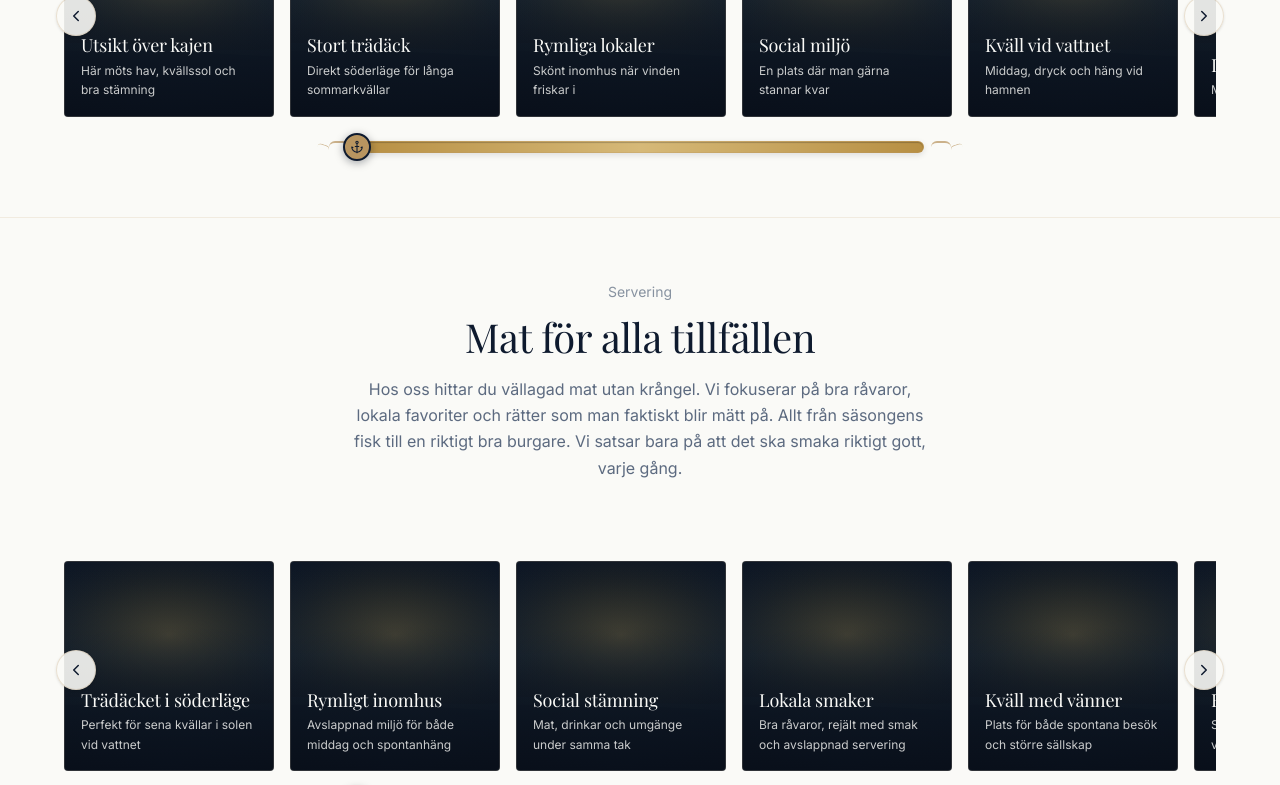
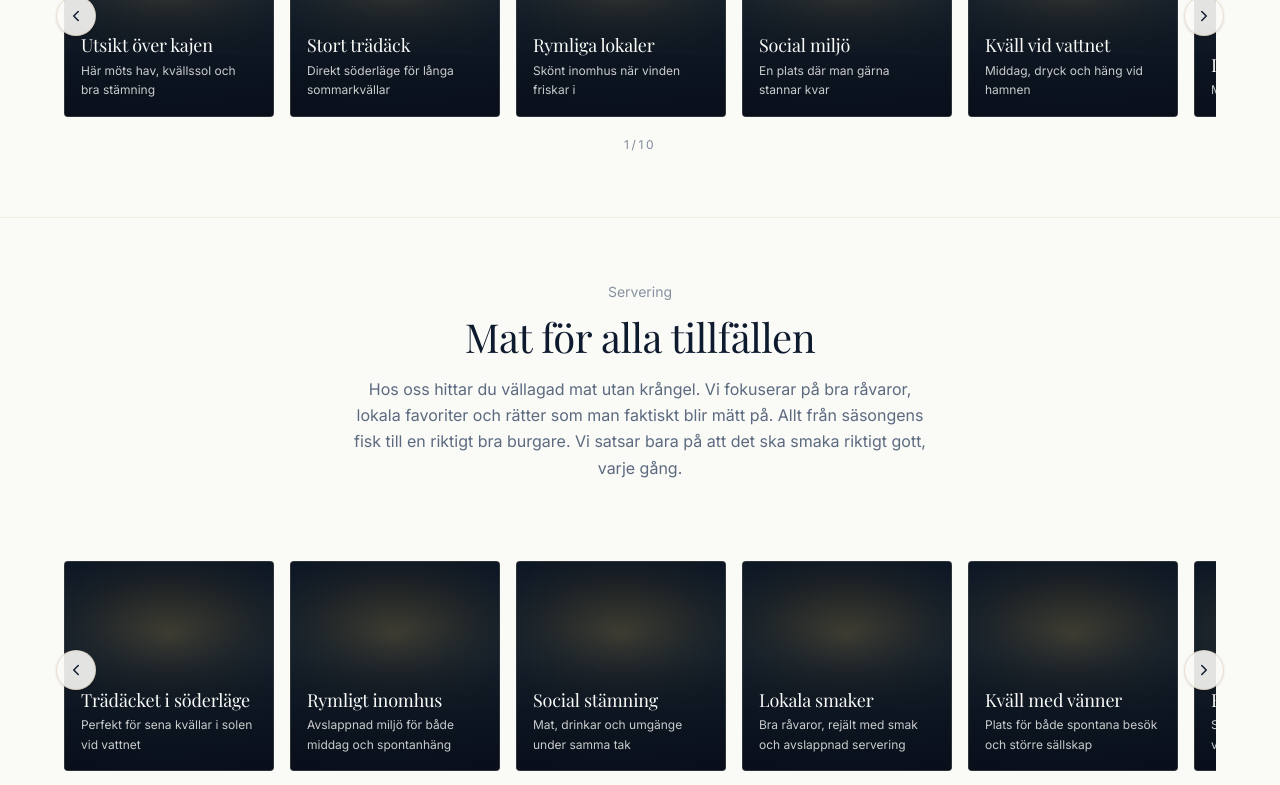
Before and after one commit to zaniarazarniya-commits/kajmagasinet, a Next.js app: page / in a window 1280 px wide. Shown: the part 1280-2065 px from the top of the page. Built offline with nearby package versions, Linux system fonts and the light colour scheme.

Commit message:
Use side arrows and photo counter across galleries
Co-authored-by: zaniarazarniya-commits <zaniarazarniya-commits@users.noreply.github.com>

```diff
--- a/components/ui/PhotoGallery.tsx
+++ b/components/ui/PhotoGallery.tsx
@@ -3,7 +3,7 @@
 import { useEffect, useRef, useState } from "react";
 import Image from "next/image";
 import { AnimatePresence, motion } from "framer-motion";
-import { Anchor, ChevronLeft, ChevronRight, X } from "lucide-react";
+import { ChevronLeft, ChevronRight, X } from "lucide-react";
 import { fadeUp, staggerContainer, VIEWPORT_CONFIG } from "@/lib/animations";
 import type { GalleryTile } from "@/lib/constants";
 
@@ -17,11 +17,9 @@ const CARD_BASE =
 
 export function PhotoGallery({ tiles, className = "" }: PhotoGalleryProps) {
   const scrollRef = useRef<HTMLDivElement>(null);
-  const trackRef = useRef<HTMLDivElement>(null);
   const [activeTile, setActiveTile] = useState<GalleryTile | null>(null);
-  const [scrollLeft, setScrollLeft] = useState(0);
-  const [maxScroll, setMaxScroll] = useState(0);
-  const [isDraggingSlider, setIsDraggingSlider] = useState(false);
+  const [currentIndex, setCurrentIndex] = useState(1);
+  const [canScroll, setCanScroll] = useState(false);
 
   const scrollByCards = (direction: "left" | "right") => {
     const container = scrollRef.current;
@@ -37,9 +35,13 @@ export function PhotoGallery({ tiles, className = "" }: PhotoGalleryProps) {
     if (!container) return;
 
     const updateMetrics = () => {
-      const nextMax = Math.max(0, container.scrollWidth - container.clientWidth);
-      setMaxScroll(nextMax);
-      setScrollLeft(Math.min(container.scrollLeft, nextMax));
+      const firstCard = container.querySelector<HTMLElement>("[data-gallery-card='true']");
+      const cardWidth = firstCard?.offsetWidth ?? 1;
+      const gap = 16;
+      const step = cardWidth + gap;
+      const nextIndex = Math.round(container.scrollLeft / step) + 1;
+      setCurrentIndex(Math.max(1, Math.min(tiles.length, nextIndex)));
+      setCanScroll(container.scrollWidth > container.clientWidth + 1);
     };
 
     updateMetrics();
@@ -51,39 +53,6 @@ export function PhotoGallery({ tiles, className = "" }: PhotoGalleryProps) {
     };
   }, [tiles.length]);
 
-  const handleBarChange = (value: number, smooth = true) => {
-    const container = scrollRef.current;
-    if (!container) return;
-    container.scrollTo({ left: value, behavior: smooth ? "smooth" : "auto" });
-  };
-
-  const setScrollFromPointer = (clientX: number) => {
-    const track = trackRef.current;
-    if (!track || maxScroll <= 0) return;
-    const bounds = track.getBoundingClientRect();
-    const ratio = (clientX - bounds.left) / bounds.width;
-    const clampedRatio = Math.min(1, Math.max(0, ratio));
-    handleBarChange(clampedRatio * maxScroll, false);
-  };
-
-  const startDragging = (clientX: number) => {
-    setIsDraggingSlider(true);
-    setScrollFromPointer(clientX);
-
-    const onMove = (event: PointerEvent) => {
-      setScrollFromPointer(event.clientX);
-    };
-
-    const onUp = () => {
-      setIsDraggingSlider(false);
-      window.removeEventListener("pointermove", onMove);
-      window.removeEventListener("pointerup", onUp);
-    };
-
-    window.addEventListener("pointermove", onMove);
-    window.addEventListener("pointerup", onUp, { once: true });
-  };
-
   return (
     <>
       <div className={`relative ${className}`}>
@@ -91,7 +60,7 @@ export function PhotoGallery({ tiles, className = "" }: PhotoGalleryProps) {
           type="button"
           aria-label="Scrolla bilder åt vänster"
           onClick={() => scrollByCards("left")}
-          className="hidden md:flex absolute -left-2 top-1/2 -translate-y-1/2 z-10 h-10 w-10 items-center justify-center rounded-full border border-[var(--rope)]/25 bg-[var(--canvas)]/90 text-[var(--ink)] shadow-sm hover:bg-[var(--canvas)]"
+          className="flex absolute -left-2 top-1/2 -translate-y-1/2 z-10 h-10 w-10 items-center justify-center rounded-full border border-[var(--rope)]/25 bg-[var(--canvas)]/90 text-[var(--ink)] shadow-sm hover:bg-[var(--canvas)]"
         >
           <ChevronLeft size={18} />
         </button>
@@ -149,65 +118,17 @@ export function PhotoGallery({ tiles, className = "" }: PhotoGalleryProps) {
           type="button"
           aria-label="Scrolla bilder åt höger"
           onClick={() => scrollByCards("right")}
-          className="hidden md:flex absolute -right-2 top-1/2 -translate-y-1/2 z-10 h-10 w-10 items-center justify-center rounded-full border border-[var(--rope)]/25 bg-[var(--canvas)]/90 text-[var(--ink)] shadow-sm hover:bg-[var(--canvas)]"
+          className="flex absolute -right-2 top-1/2 -translate-y-1/2 z-10 h-10 w-10 items-center justify-center rounded-full border border-[var(--rope)]/25 bg-[var(--canvas)]/90 text-[var(--ink)] shadow-sm hover:bg-[var(--canvas)]"
         >
           <ChevronRight size={18} />
         </button>
       </div>
 
-      {maxScroll > 0 && (
-        <div className="mt-4 mx-auto w-full max-w-xl px-1">
-          <div
-            ref={trackRef}
-            role="slider"
-            aria-label="Bläddra i fotogalleriet"
-            aria-valuemin={0}
-            aria-valuemax={Math.round(maxScroll)}
-            aria-valuenow={Math.round(Math.min(scrollLeft, maxScroll))}
-            tabIndex={0}
-            onPointerDown={(e) => startDragging(e.clientX)}
-            onKeyDown={(e) => {
-              const step = maxScroll / 12 || 40;
-              if (e.key === "ArrowLeft") {
-                e.preventDefault();
-                handleBarChange(Math.max(0, scrollLeft - step), true);
-              }
-              if (e.key === "ArrowRight") {
-                e.preventDefault();
-                handleBarChange(Math.min(maxScroll, scrollLeft + step), true);
-              }
-            }}
-            className="relative h-3 cursor-ew-resize rounded-full border border-[var(--rope)]/30 bg-[linear-gradient(90deg,#b78f43,#d6b978,#b78f43)] shadow-[inset_0_1px_1px_rgba(6,12,24,0.22),0_2px_6px_rgba(6,12,24,0.12)]"
-          >
-            <span
-              className="pointer-events-none absolute -left-7 top-1/2 h-3 w-5 -translate-y-1/2 rounded-full border-t-2 border-[var(--brass)]/90 opacity-80"
-              aria-hidden="true"
-            />
-            <span
-              className="pointer-events-none absolute -left-10 top-1/2 h-2 w-3 -translate-y-[35%] rotate-[18deg] rounded-full border-t border-[var(--brass)]/80 opacity-75"
-              aria-hidden="true"
-            />
-            <span
-              className="pointer-events-none absolute -right-7 top-1/2 h-3 w-5 -translate-y-1/2 rounded-full border-t-2 border-[var(--brass)]/90 opacity-80"
-              aria-hidden="true"
-            />
-            <span
-              className="pointer-events-none absolute -right-10 top-1/2 h-2 w-3 -translate-y-[35%] -rotate-[18deg] rounded-full border-t border-[var(--brass)]/80 opacity-75"
-              aria-hidden="true"
-            />
-            <div
-              className="absolute inset-y-0 left-0 rounded-full bg-[linear-gradient(90deg,var(--brass),#d3b57a)]"
-              style={{ width: `${(scrollLeft / maxScroll) * 100}%` }}
-              aria-hidden="true"
-            />
-            <div
-              className={`absolute top-1/2 z-10 flex h-7 w-7 -translate-x-1/2 -translate-y-1/2 items-center justify-center rounded-full border-2 border-[var(--ocean-deep)] bg-[var(--brass)] shadow-[0_2px_8px_rgba(5,11,22,0.35)] transition-transform duration-150 ${isDraggingSlider ? "scale-110" : "scale-100"}`}
-              style={{ left: `${(scrollLeft / maxScroll) * 100}%` }}
-              aria-hidden="true"
-            >
-              <Anchor size={14} strokeWidth={1.8} className="text-[var(--ocean-deep)]" />
-            </div>
-          </div>
+      {canScroll && (
+        <div className="mt-3 flex justify-center">
+          <p className="font-sans text-xs tracking-[0.22em] uppercase text-[var(--ink-mid)]/70">
+            {currentIndex}/{tiles.length}
+          </p>
         </div>
       )}
 
```
